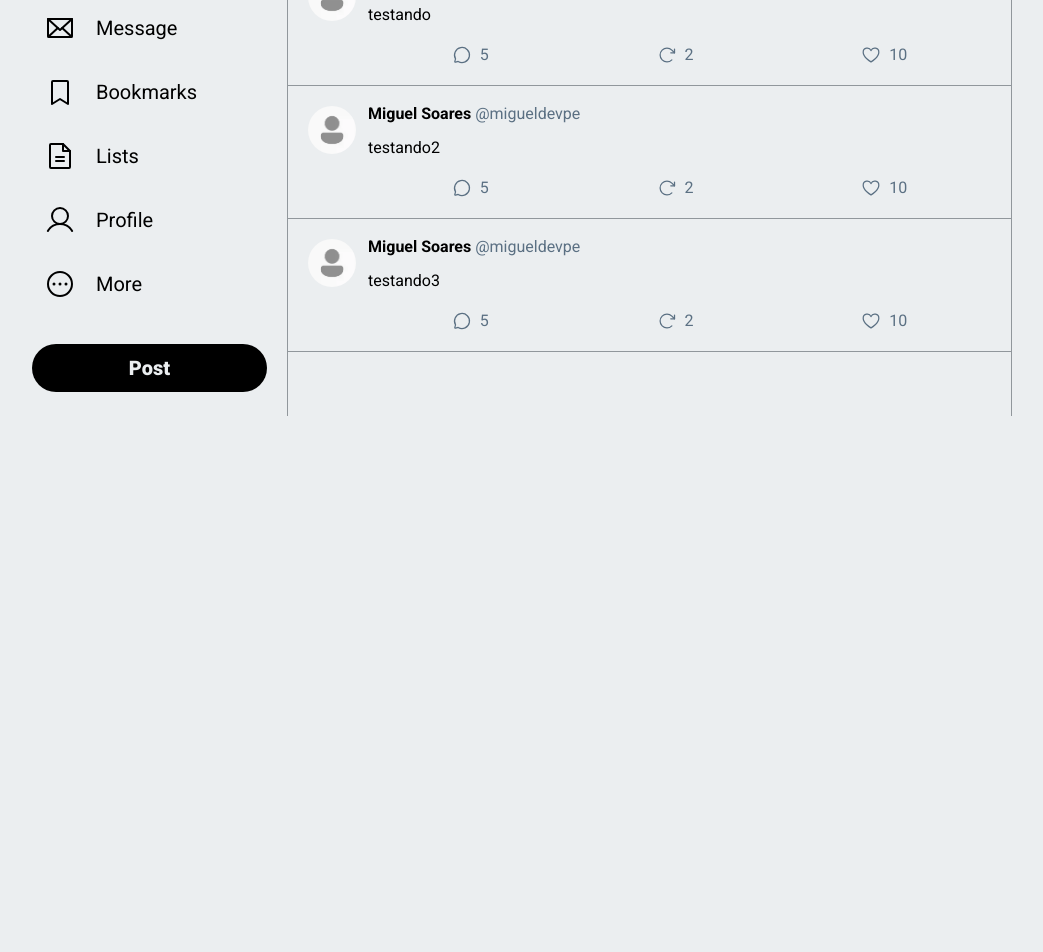
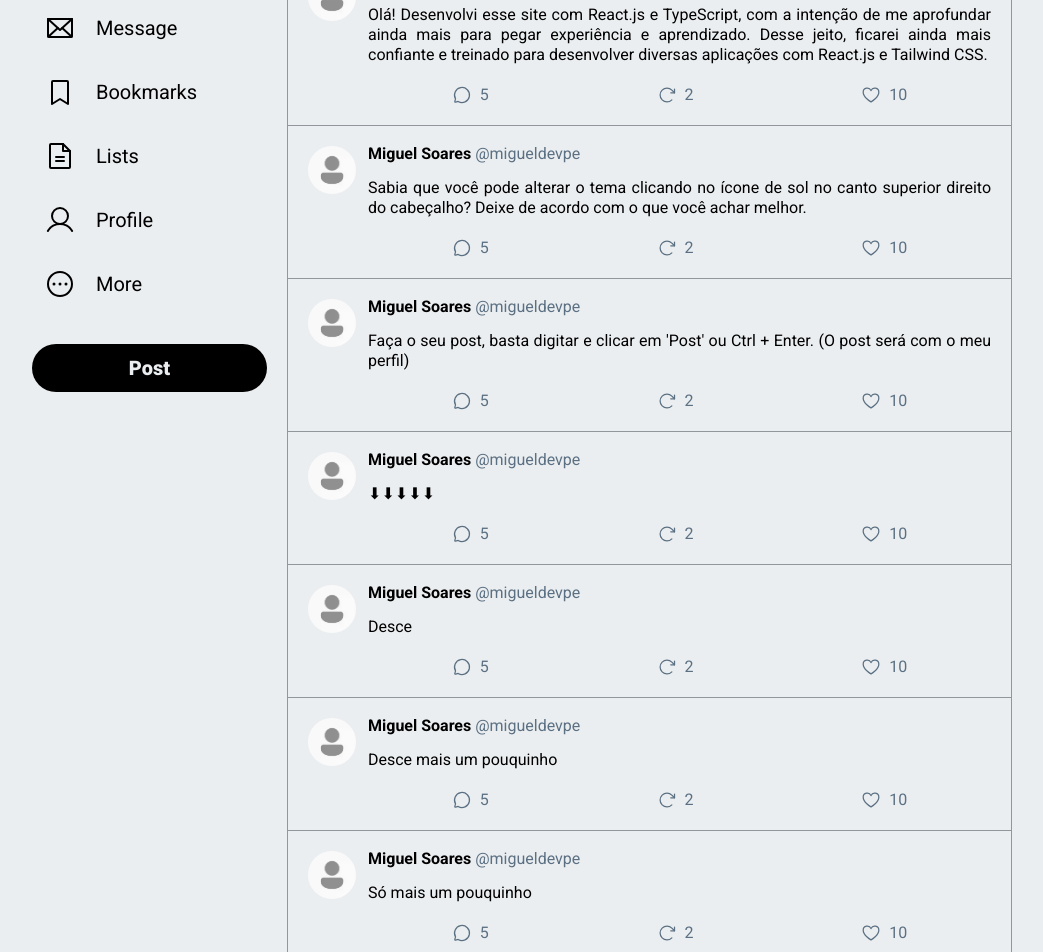
Before and after one commit to migueldevpe/twitterclone, a React (Vite) app in the folder x-ui/: page / in a window 1280 px wide. Shown: the part 280-1232 px from the top of the page, without its empty margins (128-1171 px from the left). Before the commit the page ends 800 px from the top, so only its background shows below. Built offline with nearby package versions, Linux system fonts and the light colour scheme.

Commit message:
up comentários

```diff
--- a/x-ui/src/components/Sidebar.tsx
+++ b/x-ui/src/components/Sidebar.tsx
@@ -36,11 +36,11 @@ export default function Sidebar() {
                 <FileText />
                 <span>Lists</span>
               </a>
-              <a href="" target='' rel=''>
+              <a href="https://br.linkedin.com/in/miguelsoaresabs" target='_blank' rel='noreferrer'>
                 <User />
                 <span>Profile</span>
               </a>
-              <a href="" target='' rel=''>
+              <a href="https://github.com/migueldevpe" target='_blank' rel='noreferrer'>
                 <DotsThreeCircle />
                 <span>More</span>
               </a>
--- a/x-ui/src/pages/Postage.tsx
+++ b/x-ui/src/pages/Postage.tsx
@@ -9,9 +9,10 @@ export default function Postage() {
     const [newAnswer, setNewAnswer] = useState('')
 
     const [answers, setAnswers] = useState([
-        'Concordo!',
-        'Muito massa meu!',
-        'Aí sim! Parabéns'
+        "Acesse meu LinkedIn clicando em 'Profile' ou no ícone de perfil na barra lateral à esquerda.",
+        "Acesse meu GitHub clicando em 'More' ou no ícone de mais na barra lateral à esquerda.",
+        "Deixe o seu comentário, basta escrever e clicar em 'Answer' ou Ctrl + Enter. (O comentário será com o meu perfil).",
+        'Para voltar a tela inicial, basta clicar em Home ou no ícone de casa, na parte superior esquerda, embaixo da logo do X (Twitter).'
     ])
 
     function createNewAnswer(event: FormEvent){
@@ -45,7 +46,7 @@ export default function Postage() {
 
             <Header tittle='Post'/>
 
-            <Post message='Lorem, ipsum dolor sit amet consectetur adipisicing elit. Tenetur consectetur consequatur illum dolorum dolorem culpa aperiam, magnam recusandae dignissimos maxime quas vitae nostrum ea rerum quae. Ad quidem possimus reiciendis. Lorem, ipsum dolor sit amet consectetur adipisicing elit. Tenetur consectetur consequatur illum dolorum dolorem culpa aperiam, magnam recusandae dignissimos maxime quas vitae nostrum ea rerum quae. Ad quidem possimus reiciendis.'/>
+            <Post message='Desenvolvi apenas para estudo, tem muitas coisas que ainda não estão funcional, como por exemplo, cada post ter sua aba de comentários. Mais pra frente pretendo ajeitar o que ainda não está funcional, porém, no momento atual, irei focar em estudar mais, para aprender de verdade.'/>
 
             <Separetor />
 
--- a/x-ui/src/pages/Timeline.tsx
+++ b/x-ui/src/pages/Timeline.tsx
@@ -9,9 +9,14 @@ export default function Timeline() {
     const [newPost, setNewPost] = useState('');
 
     const [posts, setTweets] = useState([
-        'testando',
-        'testando2',
-        'testando3'
+        'Olá! Desenvolvi esse site com React.js e TypeScript, com a intenção de me aprofundar ainda mais para pegar experiência e aprendizado. Desse jeito, ficarei ainda mais confiante e treinado para desenvolver diversas aplicações com React.js e Tailwind CSS.',
+        'Sabia que você pode alterar o tema clicando no ícone de sol no canto superior direito do cabeçalho? Deixe de acordo com o que você achar melhor.',
+        "Faça o seu post, basta digitar e clicar em 'Post' ou Ctrl + Enter. (O post será com o meu perfil)",
+        '⬇⬇⬇⬇⬇',
+        'Desce',
+        'Desce mais um pouquinho',
+        'Só mais um pouquinho',
+        'Clique aqui!'
     ])
 
     function createNewPost(event: FormEvent) {
```
